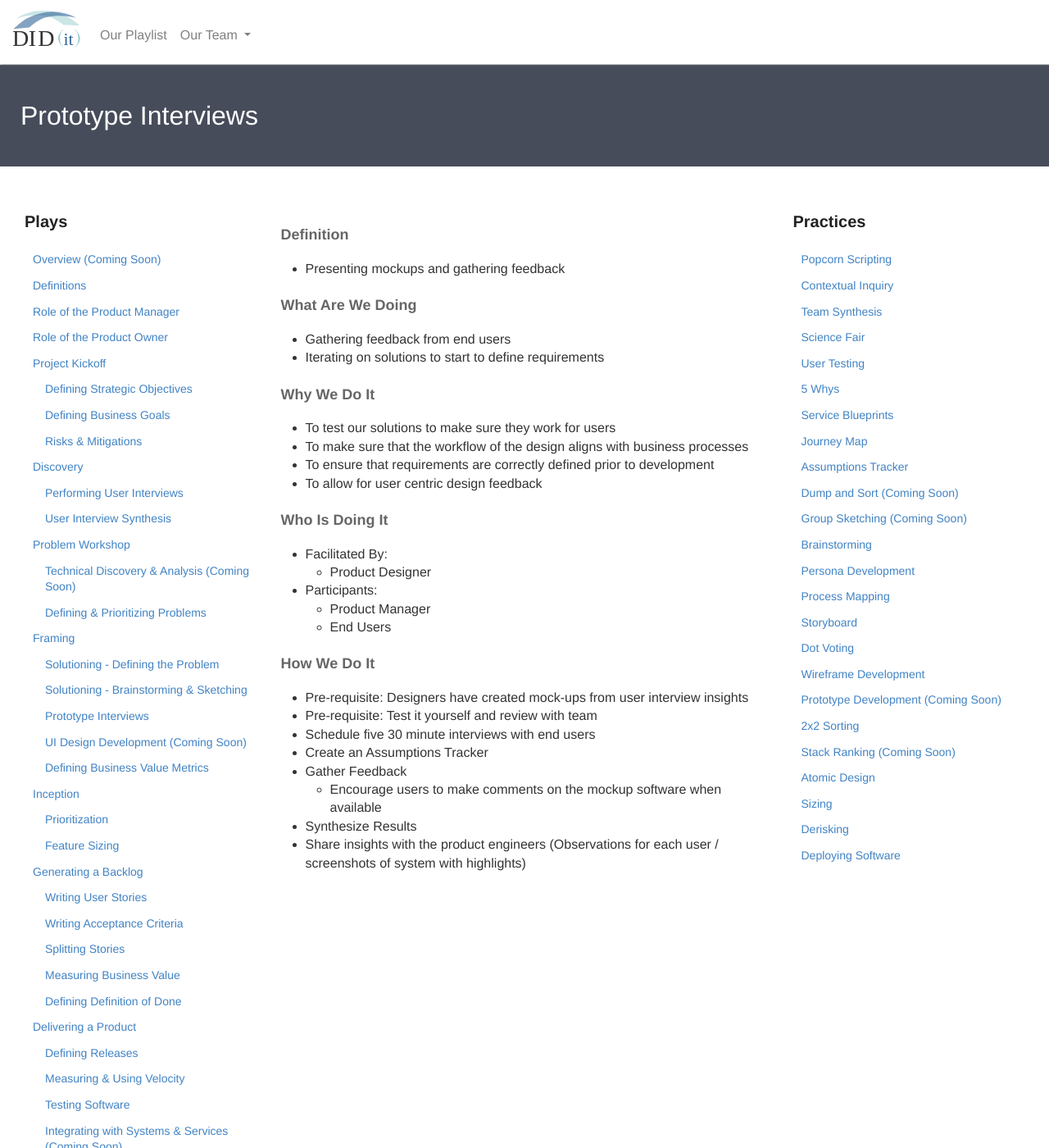
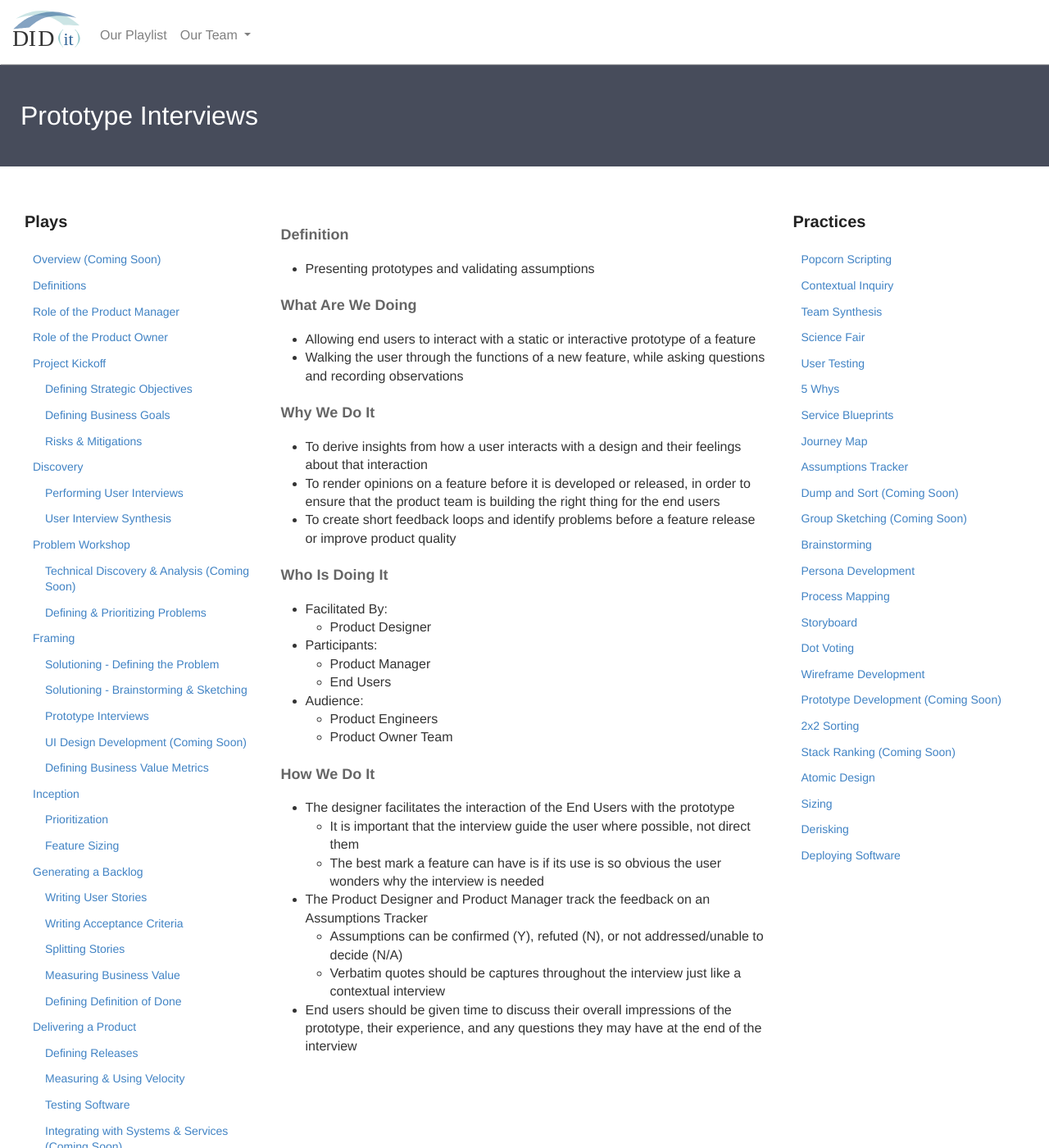
Before and after one commit to KnightPointSystems/kps_playbook, a Jekyll site: the page built from prototype-interviews.md, in a window 1280 px wide and 1400 px high. Shown: the whole window at 82% size. Built offline with Jekyll 4.4.1, drawn with Linux system fonts in a browser that asks for light colours; nearby versions of some CDN libraries.

Commit message:
Update prototype-interviews.md

```diff
--- a/prototype-interviews.md
+++ b/prototype-interviews.md
@@ -13,23 +13,22 @@ permalink: /prototype-interviews/
             Definition
         </h4>
 		<ul>
-		<li>Presenting mockups and gathering feedback</li>
+		<li>Presenting prototypes and validating assumptions</li>
 		</ul>
         <h4 class="What" id="What">
             What Are We Doing
         </h4>
 	<ul>
-        <li>Gathering feedback from end users</li>
-	<li>Iterating on solutions to start to define requirements</li>
+		<li>Allowing end users to interact with a static or interactive prototype of a feature</li>
+		<li>Walking the user through the functions of a new feature, while asking questions and recording observations</li>
 	</ul>
         <h4 class="Why" id="Why">
             Why We Do It
         </h4>
             <ul>
-                <li>To test our solutions to make sure they work for users</li>
-		<li>To make sure that the workflow of the design aligns with business processes</li>
-		<li>To ensure that requirements are correctly defined prior to development</li>
-		<li>To allow for user centric design feedback</li>
+                <li>To derive insights from how a user interacts with a design and their feelings about that interaction</li>
+		<li>To render opinions on a feature before it is developed or released, in order to ensure that the product team is building the right thing for the end users</li>
+		<li>To create short feedback loops and identify problems before a feature release or improve product quality</li>
 	    </ul>
         <h4 class="Who" id="Who">
             Who Is Doing It
@@ -46,21 +45,28 @@ permalink: /prototype-interviews/
 		      <li>End Users</li>
                     </ul>
                 </li>
+		<li>Audience:
+    	            <ul>
+                      <li>Product Engineers</li>
+		      <li>Product Owner Team</li>
+                    </ul>
+                </li>
             </ul>
         <h4 class="How" id="How">
             How We Do It
         </h4>
             <ul>
-               <li>Pre-requisite: Designers have created mock-ups from user interview insights</li>
-		<li>Pre-requisite: Test it yourself and review with team</li>
-		<li>Schedule five 30 minute interviews with end users</li>
-		<li>Create an Assumptions Tracker</li>
-		<li>Gather Feedback</li>
-		<ul>
-			<li>Encourage users to make comments on the mockup software when available</li>
-		</ul>
-		<li>Synthesize Results</li>
-		<li>Share insights with the product engineers (Observations for each user / screenshots of system with highlights)</li>
+               <li>The designer facilitates the interaction of the End Users with the prototype</li>
+			<ul>
+			    <li>It is important that the interview guide the user where possible, not direct them</li>
+			    <li>The best mark a feature can have is if its use is so obvious the user wonders why the interview is needed</li>
+			</ul>
+		<li>The Product Designer and Product Manager track the feedback on an Assumptions Tracker</li>
+			<ul>
+				<li>Assumptions can be confirmed (Y), refuted (N), or not addressed/unable to decide (N/A)</li>
+				<li>Verbatim quotes should be captures throughout the interview just like a contextual interview</li>
+			</ul>
+		<li>End users should be given time to discuss their overall impressions of the prototype, their experience, and any questions they may have at the end of the interview</li>
             </ul>
     </div>
     <div class="col-md-3">
```
